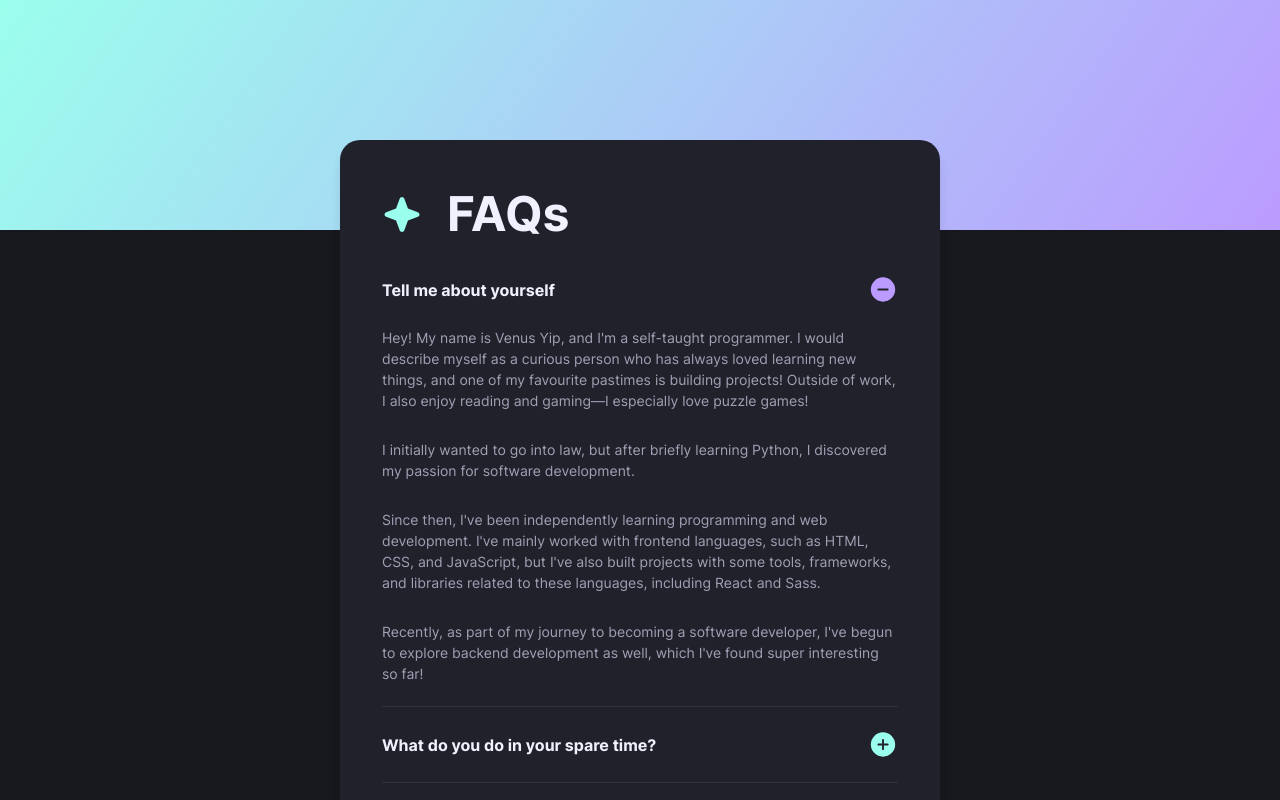
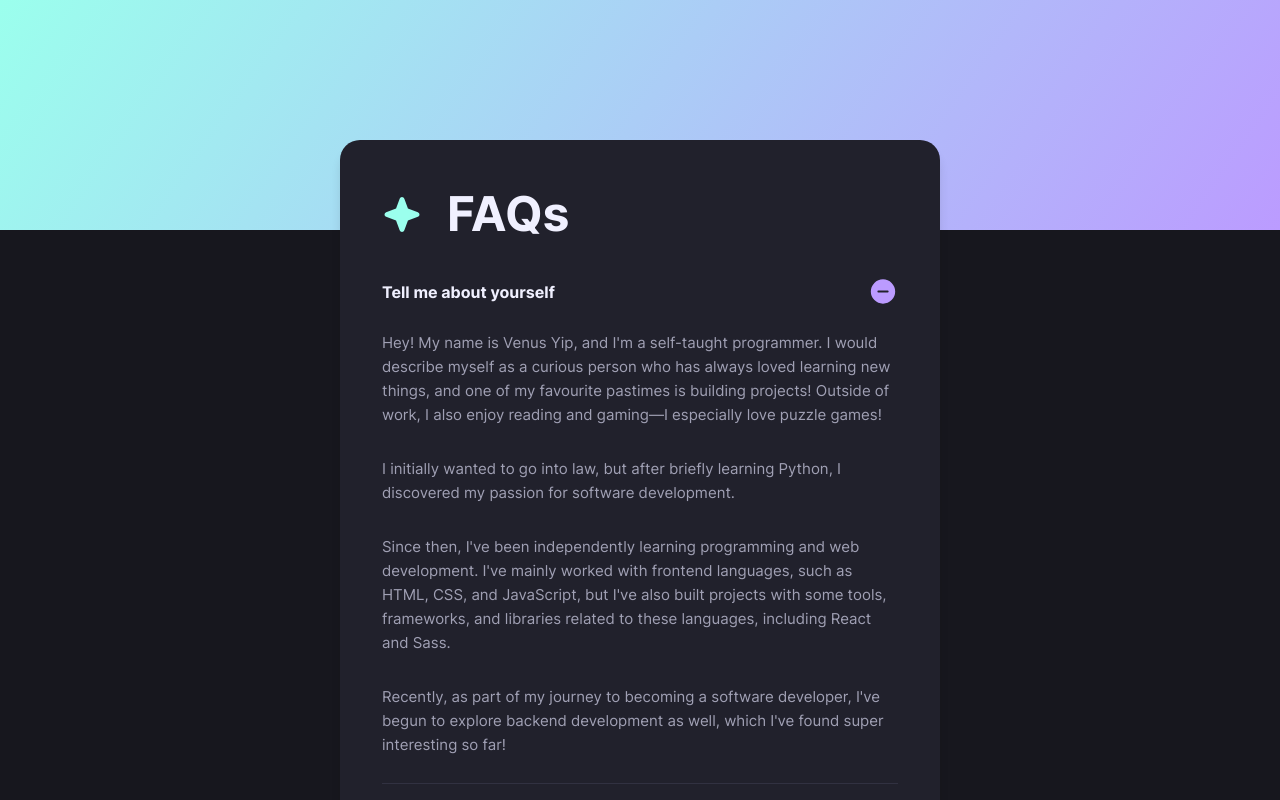
Before and after one commit to VenusY/faq-accordion, a React app: page / in a window 1280 px wide. Shown: the top 800 px of the page. Built offline with nearby package versions, Linux system fonts and the light colour scheme.

Commit message:
Change questions section layout for larger screen sizes

```diff
--- a/src/styles/scss/QuestionsSection.scss
+++ b/src/styles/scss/QuestionsSection.scss
@@ -75,3 +75,22 @@
     }
   }
 }
+
+@media screen and (min-width: 768px) {
+  .question {
+    &__button {
+      padding: 24px 0;
+    }
+  }
+
+  .answer {
+    &__paragraph {
+      font-size: u.rem(15);
+      line-height: 1.6;
+
+      &:last-child {
+        padding-bottom: 26px;
+      }
+    }
+  }
+}
```
